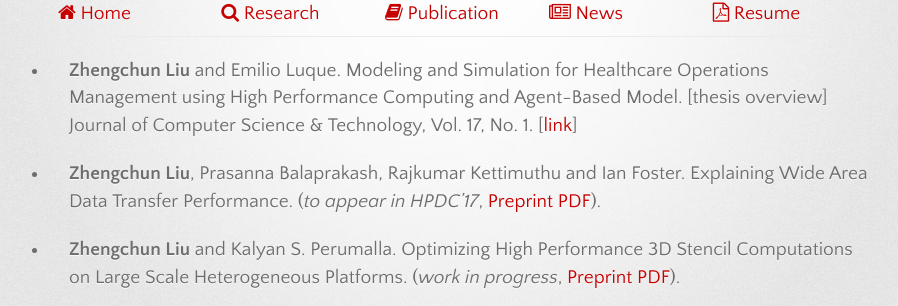
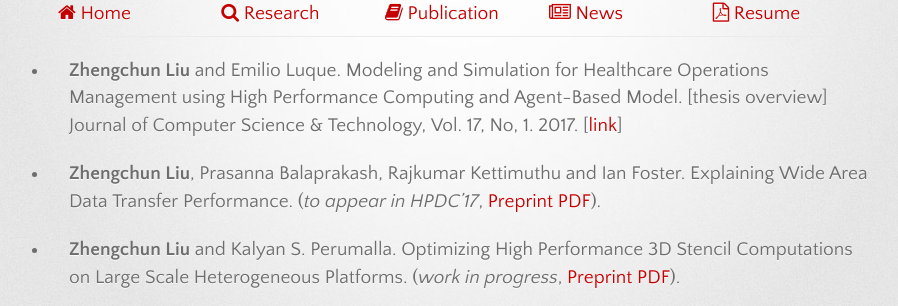
Before and after one commit to lzhengchun/lzhengchun.github.io, a Jekyll site: the page built from Publication.md, in a window 1280 px wide. Shown: the part 166-472 px from the top of the page, without its empty margins (181-1079 px from the left). Built offline with Jekyll 4.4.1, drawn with Linux system fonts in a browser that asks for light colours; some web fonts are replaced.

Commit message:
add, delete, polish etc.

```diff
--- a/Publication.md
+++ b/Publication.md
@@ -3,7 +3,7 @@ layout: default
 title: Home
 ---
 
-- __Zhengchun Liu__ and Emilio Luque. Modeling and Simulation for Healthcare Operations Management using High Performance Computing and Agent-Based Model. [thesis overview] Journal of Computer Science & Technology, Vol. 17, No. 1. [[link](http://journal.info.unlp.edu.ar/wp-content/uploads/2017/05/JCST-44-Thesis-Overview-2.pdf)]
+- __Zhengchun Liu__ and Emilio Luque. Modeling and Simulation for Healthcare Operations Management using High Performance Computing and Agent-Based Model. [thesis overview] Journal of Computer Science & Technology, Vol. 17, No, 1. 2017. [[link](http://journal.info.unlp.edu.ar/wp-content/uploads/2017/05/JCST-44-Thesis-Overview-2.pdf)]
 
 - __Zhengchun Liu__, Prasanna Balaprakash, Rajkumar Kettimuthu and Ian Foster. Explaining Wide Area Data Transfer Performance. (_to appear in HPDC'17_, [Preprint PDF](http://www.mcs.anl.gov/~zcliu/files/Explaining%20Wide%20Area%20Data%20Transfer%20Performance.pdf)).
 
```
Also changed, not shown: 1 other file.
